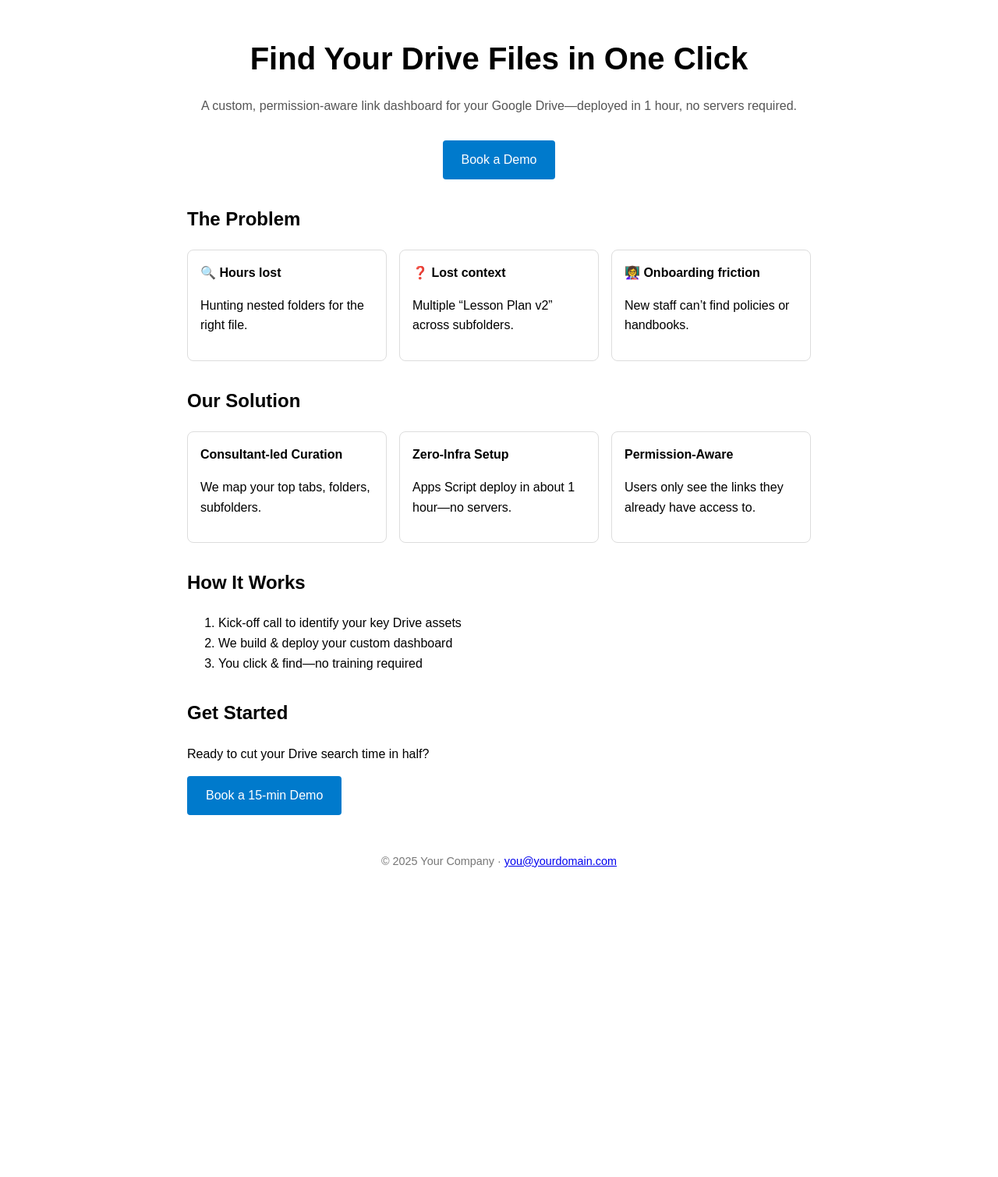
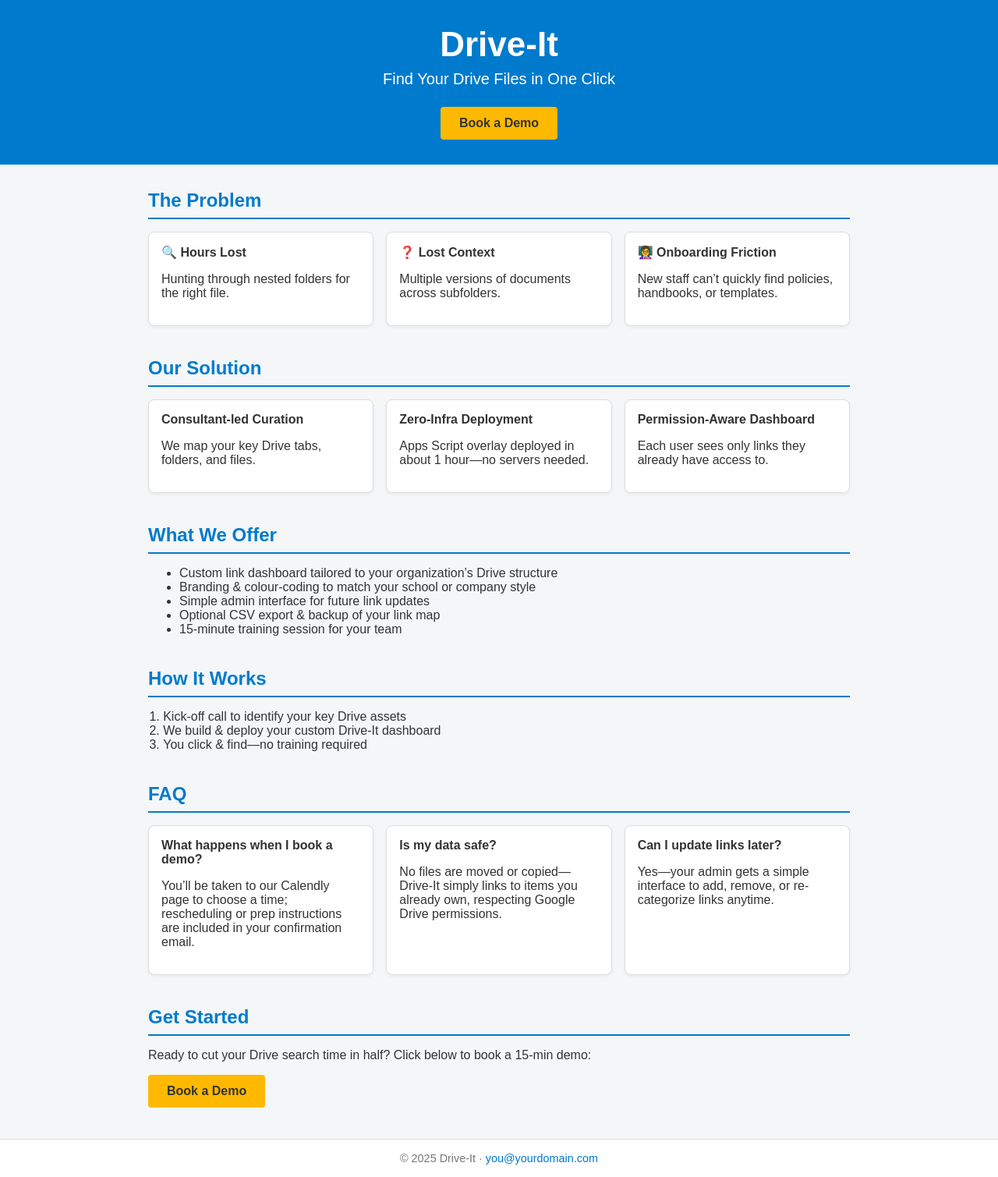
Before and after one commit to GeogyGeogy/Link-Dash, a plain HTML site: page index.html in a window 1280 px wide. Shown: the whole page at 78% size. Before the commit the page ends 1132 px from the top, so only its background shows below. Drawn offline with Linux system fonts and the light colour scheme.

Commit message:
Update index.html

```diff
--- a/index.html
+++ b/index.html
@@ -3,63 +3,144 @@
 <head>
   <meta charset="UTF-8">
   <meta name="viewport" content="width=device-width, initial-scale=1">
-  <title>Drive Dashboard</title>
+  <title>Drive-It | Find Your Drive Files in One Click</title>
   <style>
-    body { font-family: sans-serif; line-height: 1.6; max-width: 800px; margin: auto; padding: 1rem; }
-    header { text-align: center; margin-bottom: 2rem; }
-    h1 { font-size: 2.5rem; margin-bottom: 0.5rem; }
-    .sub { color: #555; margin-bottom: 2rem; }
-    section { margin-bottom: 2rem; }
-    .cards { display: grid; grid-template-columns: repeat(auto-fit, minmax(200px,1fr)); gap: 1rem; }
-    .card { border: 1px solid #ddd; padding: 1rem; border-radius: 8px; }
-    footer { text-align: center; color: #777; font-size: 0.9rem; margin-top: 3rem; }
-    .cta { display: inline-block; padding: 0.75rem 1.5rem; background:#007acc; color:#fff; border-radius:4px; text-decoration:none; }
+    :root {
+      --primary: #007acc;
+      --light: #f4f6f8;
+      --dark: #333;
+      --accent: #ffb900;
+    }
+    body {
+      font-family: Arial, sans-serif;
+      color: var(--dark);
+      background: var(--light);
+      margin: 0;
+      padding: 0;
+    }
+    header {
+      background: var(--primary);
+      color: white;
+      text-align: center;
+      padding: 2rem 1rem;
+    }
+    header h1 {
+      margin: 0;
+      font-size: 2.75rem;
+    }
+    header p.sub {
+      margin: 0.5rem 0 1.5rem;
+      font-size: 1.25rem;
+    }
+    .cta {
+      display: inline-block;
+      padding: 0.75rem 1.5rem;
+      background: var(--accent);
+      color: var(--dark);
+      border-radius: 4px;
+      text-decoration: none;
+      font-weight: bold;
+    }
+    .cta:hover {
+      background: #e6a600;
+    }
+    main {
+      max-width: 900px;
+      margin: 2rem auto;
+      padding: 0 1rem;
+    }
+    section {
+      margin-bottom: 2.5rem;
+    }
+    section h2 {
+      border-bottom: 2px solid var(--primary);
+      padding-bottom: 0.5rem;
+      margin-bottom: 1rem;
+      color: var(--primary);
+    }
+    .cards {
+      display: grid;
+      grid-template-columns: repeat(auto-fit, minmax(220px, 1fr));
+      gap: 1rem;
+    }
+    .card {
+      background: white;
+      border: 1px solid #ddd;
+      padding: 1rem;
+      border-radius: 8px;
+      box-shadow: 0 2px 4px rgba(0,0,0,0.05);
+    }
+    ol {
+      padding-left: 1.2rem;
+    }
+    footer {
+      text-align: center;
+      color: #777;
+      font-size: 0.9rem;
+      padding: 1rem 0;
+      border-top: 1px solid #ddd;
+      background: white;
+    }
+    footer a { color: var(--primary); text-decoration: none; }
   </style>
 </head>
 <body>
-
   <header>
-    <h1>Find Your Drive Files in One Click</h1>
-    <p class="sub">A custom, permission-aware link dashboard for your Google Drive—deployed in 1 hour, no servers required.</p>
+    <h1>Drive-It</h1>
+    <p class="sub">Find Your Drive Files in One Click</p>
     <a href="#contact" class="cta">Book a Demo</a>
   </header>
-
+  <main>
     <section id="problem">
       <h2>The Problem</h2>
       <div class="cards">
-      <div class="card"><strong>🔍 Hours lost</strong><p>Hunting nested folders for the right file.</p></div>
-      <div class="card"><strong>❓ Lost context</strong><p>Multiple “Lesson Plan v2” across subfolders.</p></div>
-      <div class="card"><strong>👩‍🏫 Onboarding friction</strong><p>New staff can’t find policies or handbooks.</p></div>
+        <div class="card"><strong>🔍 Hours Lost</strong><p>Hunting through nested folders for the right file.</p></div>
+        <div class="card"><strong>❓ Lost Context</strong><p>Multiple versions of documents across subfolders.</p></div>
+        <div class="card"><strong>👩‍🏫 Onboarding Friction</strong><p>New staff can’t quickly find policies, handbooks, or templates.</p></div>
       </div>
     </section>
-
     <section id="solution">
       <h2>Our Solution</h2>
       <div class="cards">
-      <div class="card"><strong>Consultant-led Curation</strong><p>We map your top tabs, folders, subfolders.</p></div>
-      <div class="card"><strong>Zero-Infra Setup</strong><p>Apps Script deploy in about 1 hour—no servers.</p></div>
-      <div class="card"><strong>Permission-Aware</strong><p>Users only see the links they already have access to.</p></div>
+        <div class="card"><strong>Consultant-led Curation</strong><p>We map your key Drive tabs, folders, and files.</p></div>
+        <div class="card"><strong>Zero-Infra Deployment</strong><p>Apps Script overlay deployed in about 1 hour—no servers needed.</p></div>
+        <div class="card"><strong>Permission-Aware Dashboard</strong><p>Each user sees only links they already have access to.</p></div>
       </div>
     </section>
-
+    <section id="offer">
+      <h2>What We Offer</h2>
+      <ul>
+        <li>Custom link dashboard tailored to your organization’s Drive structure</li>
+        <li>Branding & colour-coding to match your school or company style</li>
+        <li>Simple admin interface for future link updates</li>
+        <li>Optional CSV export & backup of your link map</li>
+        <li>15-minute training session for your team</li>
+      </ul>
+    </section>
     <section id="how-it-works">
       <h2>How It Works</h2>
       <ol>
         <li>Kick-off call to identify your key Drive assets</li>
-      <li>We build &amp; deploy your custom dashboard</li>
-      <li>You click &amp; find—no training required</li>
+        <li>We build & deploy your custom Drive-It dashboard</li>
+        <li>You click & find—no training required</li>
       </ol>
     </section>
-
+    <section id="faq">
+      <h2>FAQ</h2>
+      <div class="cards">
+        <div class="card"><strong>What happens when I book a demo?</strong><p>You’ll be taken to our Calendly page to choose a time; rescheduling or prep instructions are included in your confirmation email.</p></div>
+        <div class="card"><strong>Is my data safe?</strong><p>No files are moved or copied—Drive-It simply links to items you already own, respecting Google Drive permissions.</p></div>
+        <div class="card"><strong>Can I update links later?</strong><p>Yes—your admin gets a simple interface to add, remove, or re-categorize links anytime.</p></div>
+      </div>
+    </section>
     <section id="contact">
       <h2>Get Started</h2>
-    <p>Ready to cut your Drive search time in half?</p>
-    <a href="https://calendly.com/your-link" class="cta">Book a 15-min Demo</a>
+      <p>Ready to cut your Drive search time in half? Click below to book a 15-min demo:</p>
+      <a href="https://calendly.com/your-link" class="cta">Book a Demo</a>
     </section>
-
+  </main>
   <footer>
-    © 2025 Your Company · <a href="mailto:you@yourdomain.com">you@yourdomain.com</a>
+    © 2025 Drive-It · <a href="mailto:you@yourdomain.com">you@yourdomain.com</a>
   </footer>
-
 </body>
 </html>
```
Lines whose indentation alone changed are shown as unchanged.
